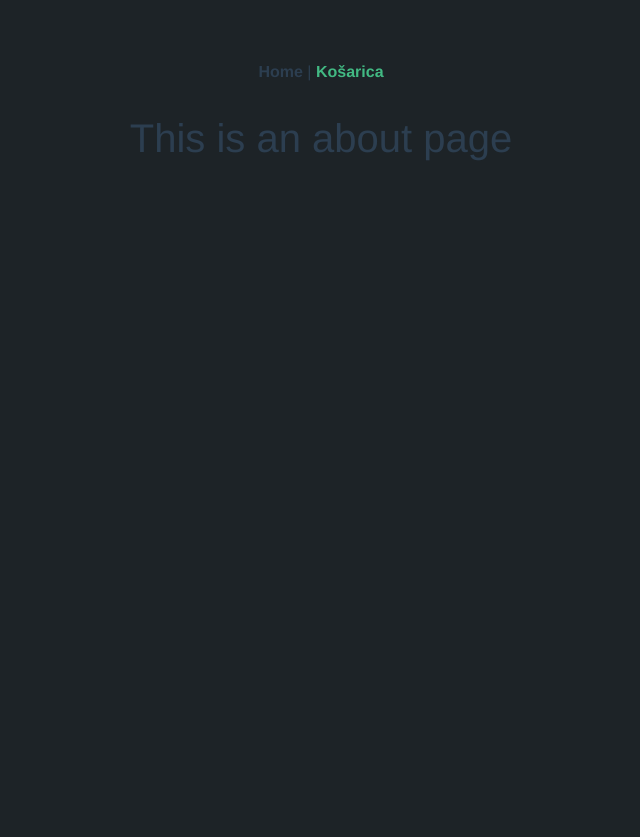
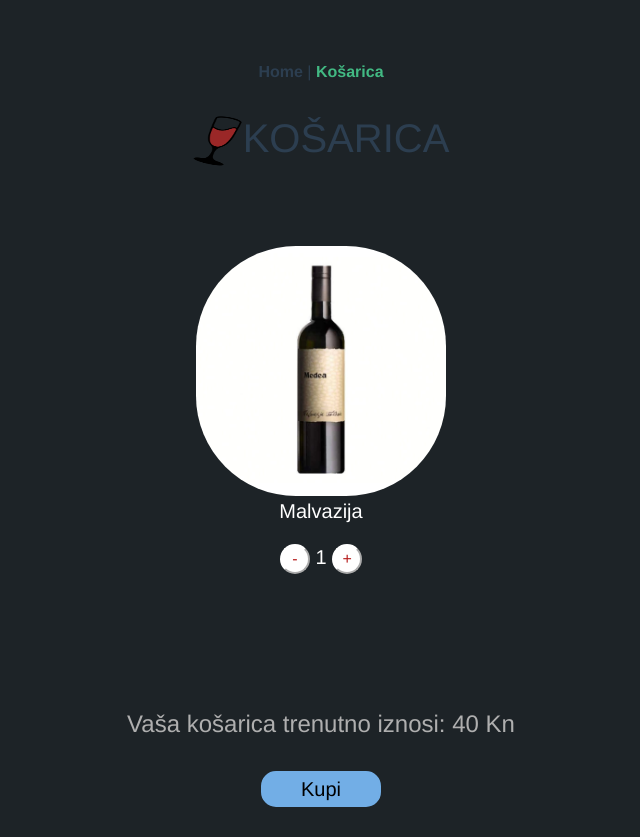
Before and after one commit to stela88/Wine_f, a Vue app: page /Kosarica in a window 1280 px wide. Shown: the whole page, without its empty margins (319-959 px from the left). Before the commit the page ends 800 px from the top, so only its background shows below. Built offline with nearby package versions, Linux system fonts and the light colour scheme.

Commit message:
košarica donekle riješena

```diff
--- a/src/views/Home.vue
+++ b/src/views/Home.vue
@@ -81,7 +81,7 @@ body {
 .vino {
     width:  300px;
     height: auto;
-    border-radius: 40px;
+    border-radius: 100px;
     object-fit: cover;
 }
 
--- a/src/views/Kosarica.vue
+++ b/src/views/Kosarica.vue
@@ -1,5 +1,61 @@
 <template>
-  <div class="about">
-    <h1>This is an about page</h1>
+  <div class="kosarica">
+     <h1><img src="../assets/logo2.png" class="logo">KOŠARICA</h1>
+      <br><br><br>
+     <router-link to="/Malvazija">
+    <img alt="Malvazija" src="../assets/malvazija.jpg" class="vino_u_kosarici"> </router-link>
+    <p>Malvazija</p>
+
+    <p><button class="kolicina">-</button>  1  <button class="kolicina">+</button></p>
+
+    <br><br><br><br><br>
+
+    <h4>Vaša košarica trenutno iznosi: 40 Kn</h4>
+    <br>
+    <button class="kupi">Kupi</button>
   </div>
 </template>
+
+
+<style>
+.vino_u_kosarici{
+  width:  250px;
+  height: auto;
+  border-radius: 100px;
+  object-fit: cover;
+}
+
+p{
+  color:white;
+  font-size: 20px;
+}
+
+.logo{
+  width: 50px;
+  height: 50px;
+}
+
+.kolicina{
+  width: 30px;
+  height: 30px;
+  background-color: white;
+  border-radius: 20px;
+  border-color: white;
+  color: white;
+  text-align: center;
+  font-size: 16px;
+  color: #b71c1c;
+}
+
+.kupi{
+  width:120px;
+  background-color: #72aee6;
+  font-size: 20px;
+  border-radius: 15px;
+  border: 2px solid #72aee6;
+}
+h4{
+  color:rgb(175, 175, 175);
+}
+
+</style>
--- a/src/views/Malvazija.vue
+++ b/src/views/Malvazija.vue
@@ -1,16 +1,17 @@
 <template>
   <body>
+    <div class="malvazija1">
      <meta name="viewport" content="width=device-width, initial-scale=1">
     <div class="container px-4">
      <h1><img src="../assets/logo2.png" class="logo">MALVAZIJA</h1>
      <br>
-      <!-- <div class="dodaj">
-  <button>dodaj u košaricu</button>
-  <br>
-  </div>-->
   <div class="row gx-5">
     <div class="col">
         <img alt="Malvazija" src="../assets/malvazija_crna.jpg" class="malvazija">
+        <br><br>
+         <router-link to="/Kosarica">
+     <button>Dodaj u košaricu</button>
+      </router-link>
     </div>
     <div class="col border border-light">
       <div class = "text">
@@ -27,6 +28,7 @@
     </div>
   </div>
 </div>
+    </div>
   </body>
 </template>
 
@@ -69,6 +71,21 @@ h1{
   width: 50px;
   height: 50px;
 }
+button{
+  display: block;
+  margin-left: auto;
+  margin-right: auto;
+  background-color: white;
+  border-radius: 20px;
+  border-color: white;
+  color: white;
+  padding: 15px 32px;
+  text-align: center;
+  font-size: 16px;
+  color: #b71c1c;
+
+}
+
 
 @media screen and (max-width: 992px) {
   .col{
```
